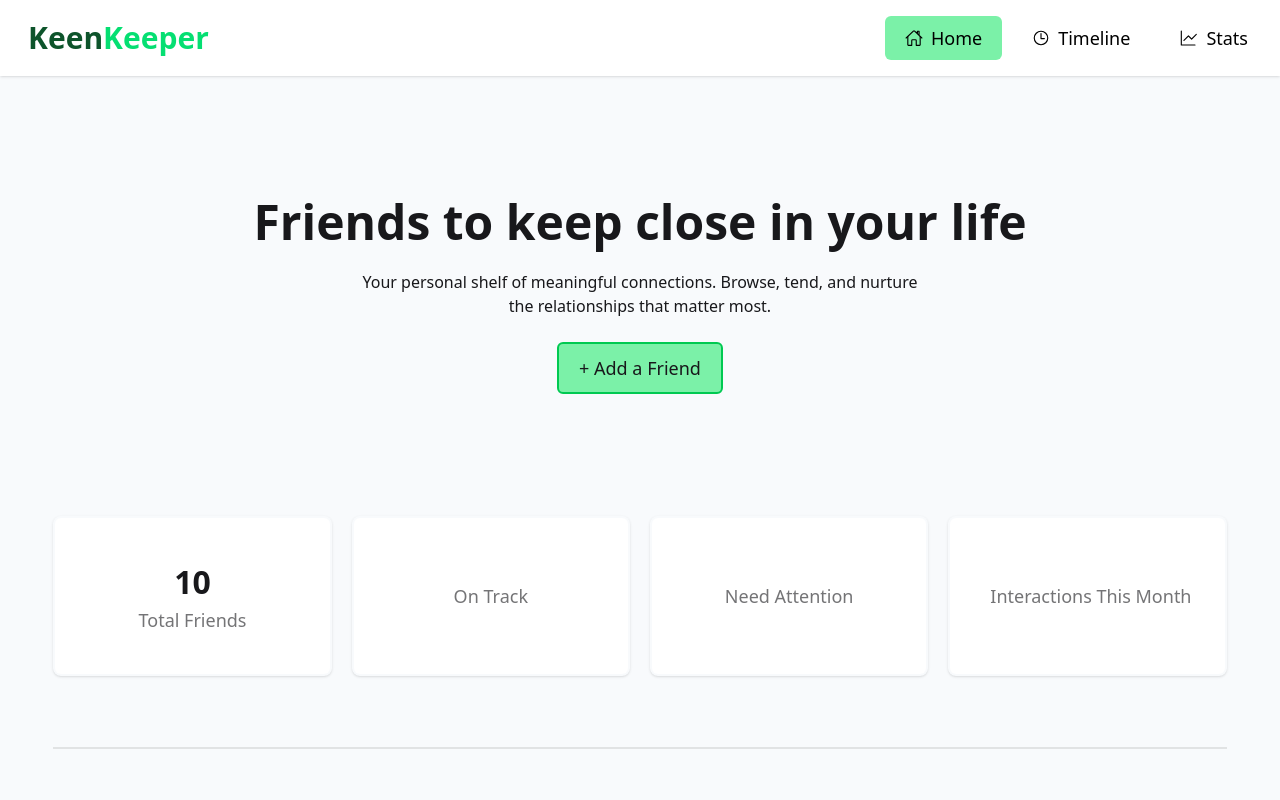
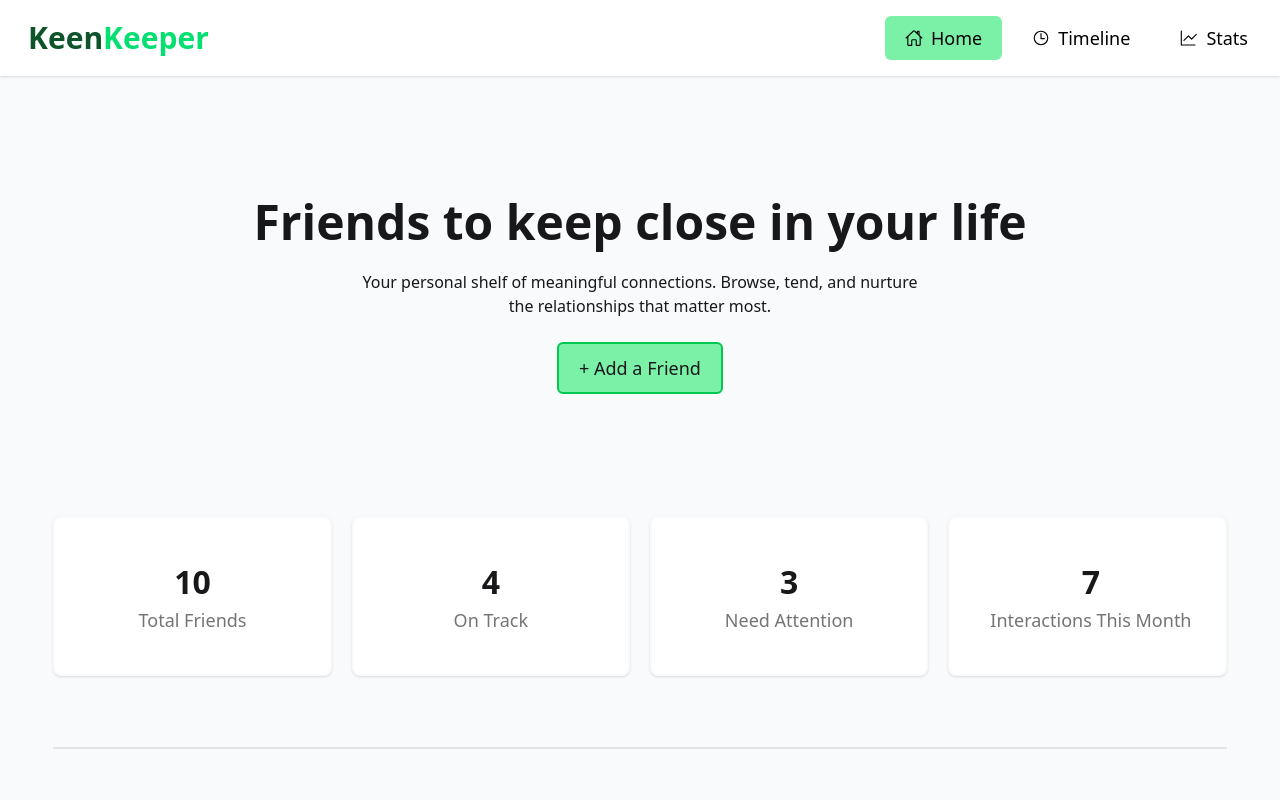
Before and after one commit to wasifhasancse/keep-keeper-a7, a Next.js app: page / in a window 1280 px wide. Shown: the top 800 px of the page. Built offline with nearby package versions, Linux system fonts and the light colour scheme.

Commit message:
set dynamic value in home page stats section

```diff
--- a/public/Data/friends.json
+++ b/public/Data/friends.json
@@ -28,7 +28,7 @@
     "name": "Fatima Begum",
     "picture": "https://randomuser.me/api/portraits/women/17.jpg",
     "email": "fatima.begum@gmail.com",
-    "days_since_contact": 21,
+    "days_since_contact": 41,
     "status": "overdue",
     "tags": ["designer", "colleague"],
     "bio": "Talented graphic designer from Uttara. We met at a creative workshop and collaborate on side projects. Loves Bengali culture.",
--- a/src/app/page.js
+++ b/src/app/page.js
@@ -5,11 +5,11 @@ import { readFile } from "node:fs/promises";
 import path from "node:path";
 
 export default async function Home() {
- const filePath = path.join(process.cwd(), "public", "Data", "friends.json");
- const friendsData = JSON.parse(await readFile(filePath, "utf-8"));
-// const res = await fetch("live-link/data.json", {
-//   cache: "no-store",
-// });
+  const filePath = path.join(process.cwd(), "public", "Data", "friends.json");
+  const friendsData = JSON.parse(await readFile(filePath, "utf-8"));
+  // const res = await fetch("live-link/data.json", {
+  //   cache: "no-store",
+  // });
   // const friendsData = await fetch("/Data/friends.json").then(res=>res.json());
   return (
     <main className="bg-slate-50">
@@ -36,9 +36,22 @@ export default async function Home() {
 
       <section className="max-w-11/12 mx-auto my-10 grid md:grid-cols-2 lg:grid-cols-4 gap-5">
         <Stats title={"Total Friends"} value={friendsData.length} />
-        <Stats title={"On Track"} value={""} />
-        <Stats title={"Need Attention"} value={""} />
-        <Stats title={"Interactions This Month"} value={""} />
+        <Stats
+          title={"On Track"}
+          value={friendsData.filter((item) => item.status == "on-track").length}
+        />
+        <Stats
+          title={"Need Attention"}
+          value={
+            friendsData.filter((item) => item.days_since_contact > 30).length
+          }
+        />
+        <Stats
+          title={"Interactions This Month"}
+          value={
+            friendsData.filter((item) => item.days_since_contact < 30).length
+          }
+        />
       </section>
 
       <div className="divider max-w-11/12 mx-auto my-16"></div>
```
